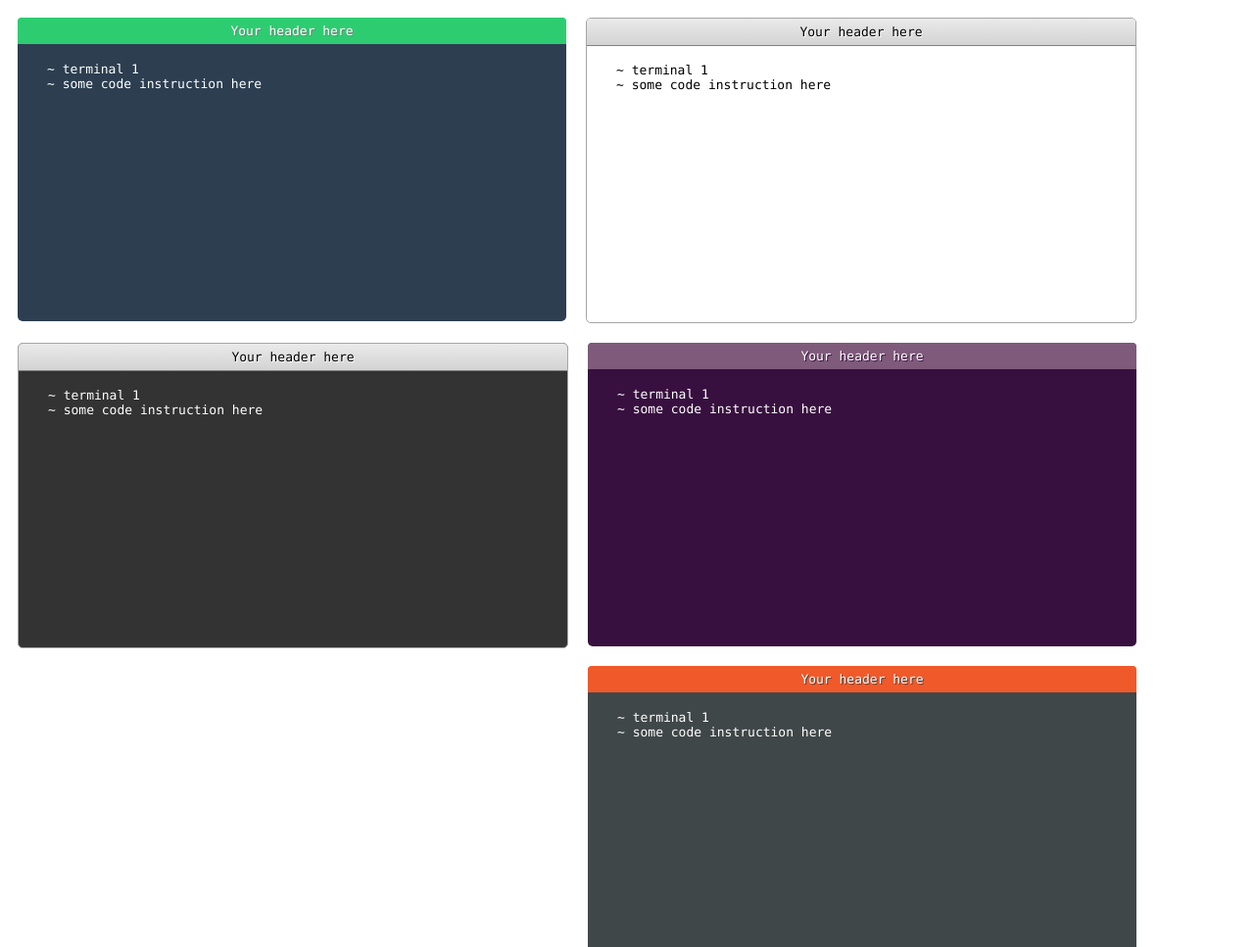
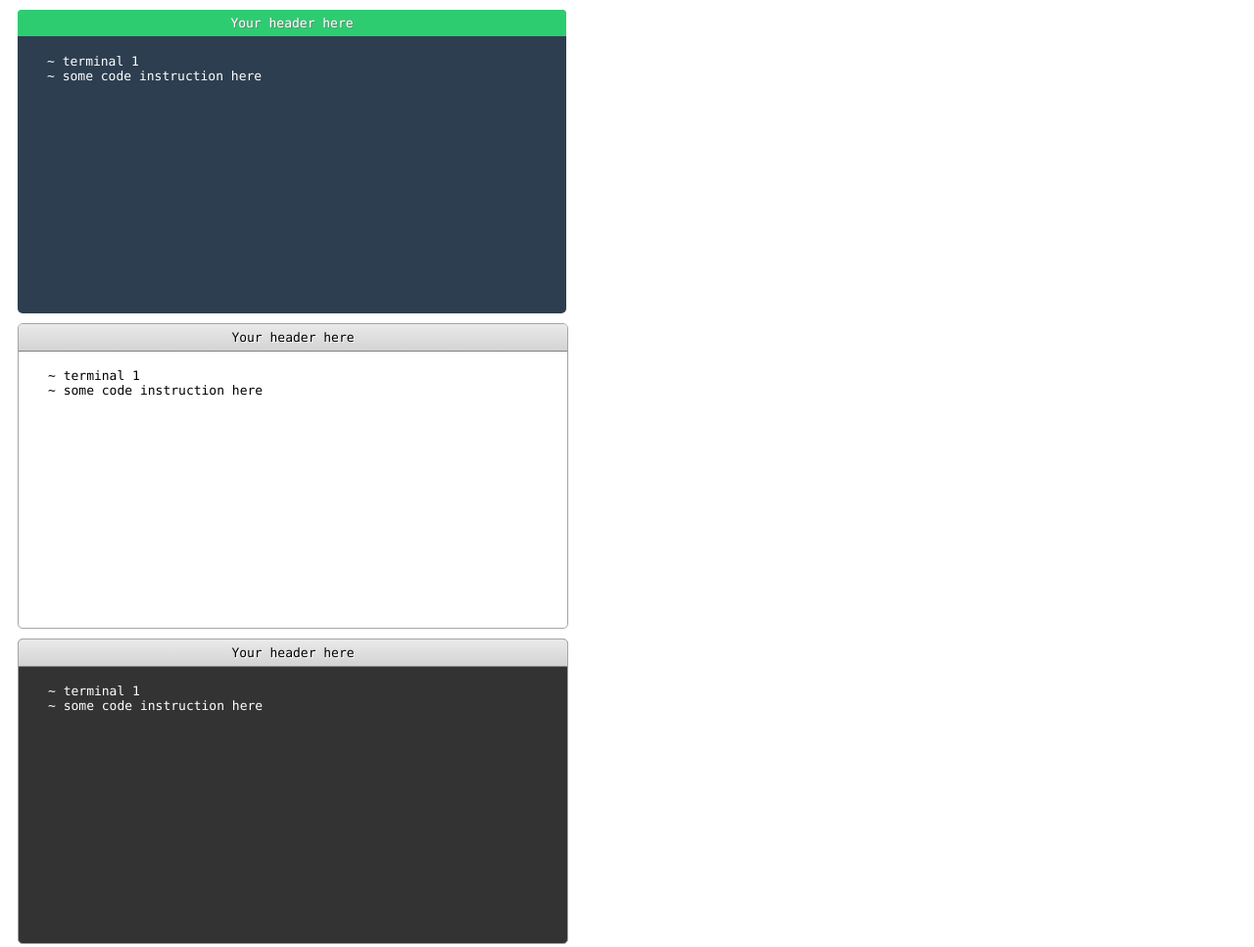
Before and after one commit to ognjengt/fresh-pre-terminal-windows, a plain HTML site: page index.html in a window 1280 px wide. Shown: the top 967 px of the page at 98% size. Drawn offline with nearby package versions, Linux system fonts and the light colour scheme; files that its build step writes are made by us from their sources.

```diff
--- a/scss/fptw.scss
+++ b/scss/fptw.scss
@@ -3,7 +3,7 @@
 
 //-----------------basic template-----------------
 .fptw{
-  float:left;
+  //float:left;
   font-family: $font_family;
   font-size: $font_size;
   width: $frame_width;
```
Also changed, not shown: 1 other file.
